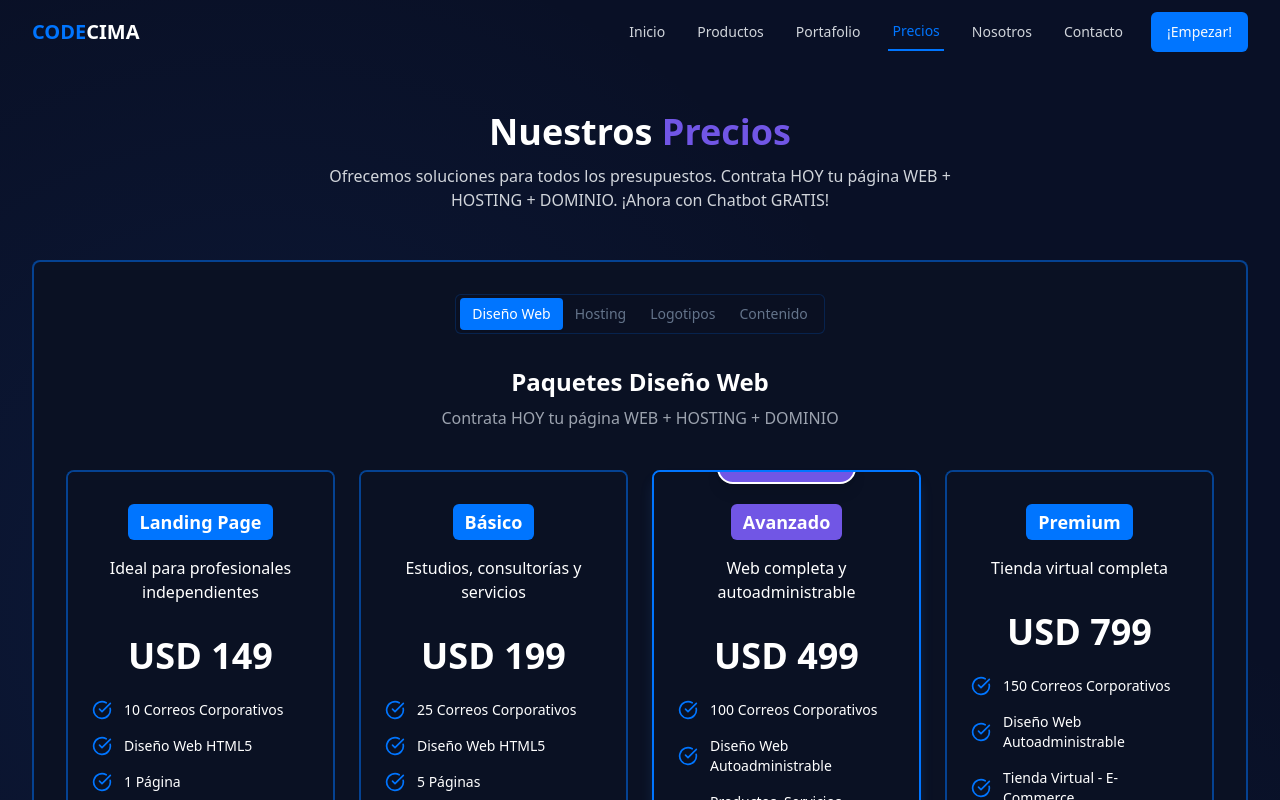
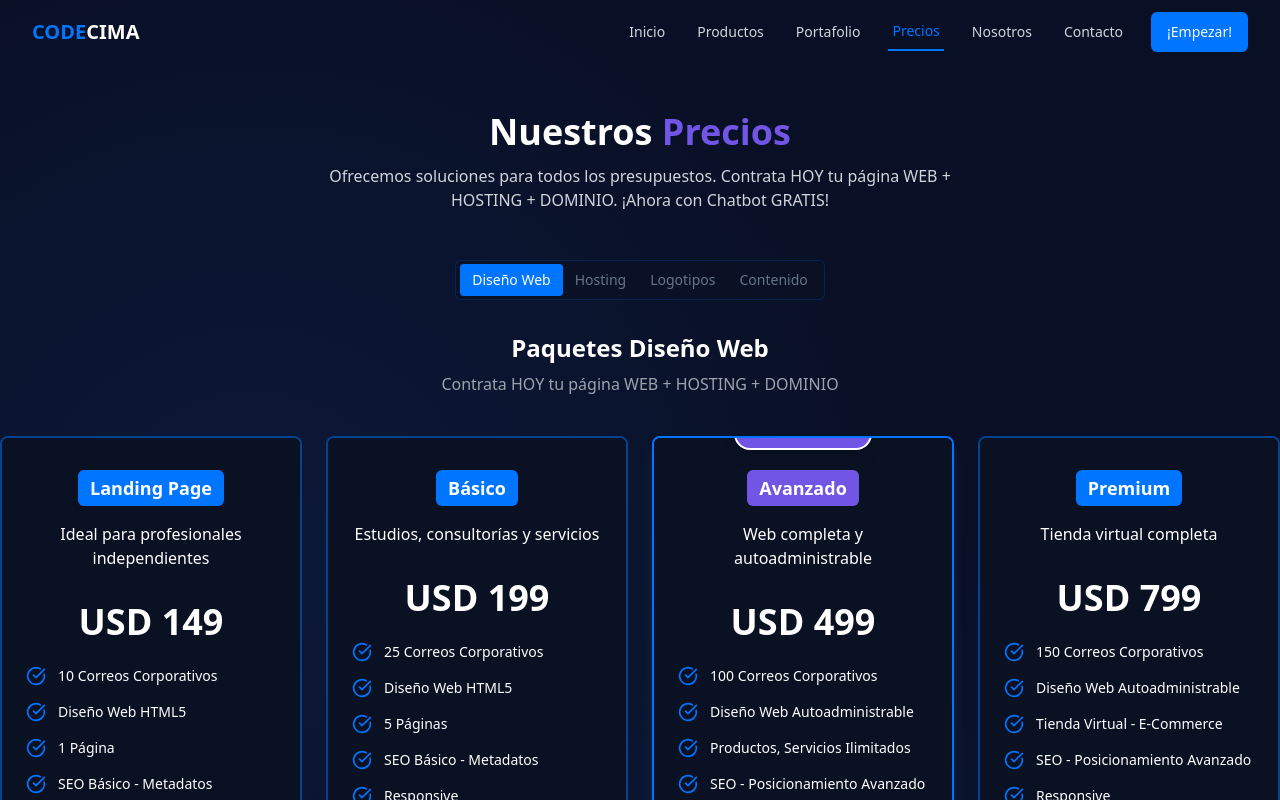
Before and after one commit to erikstiven/codecima-web-scapes, a React (Vite) app: page /precios in a window 1280 px wide. Shown: the top 800 px of the page. Built offline with nearby package versions, Linux system fonts and the light colour scheme.

Commit message:
Remove unnecessary container in Precios
Refactor Precios page to remove the outer container, leaving only the pricing cards.

```diff
--- a/src/components/pricing/PricingTabs.tsx
+++ b/src/components/pricing/PricingTabs.tsx
@@ -44,7 +44,7 @@ const PricingTabs: React.FC<PricingTabsProps> = ({
       defaultValue="diseno-web"
       value={activeTab}
       onValueChange={setActiveTab}
-      className="w-full"
+      className="w-full max-w-7xl mx-auto"
     >
       <div className="flex justify-center mb-8">
         <TabsList className="bg-codecima-darkblue/50 border border-codecima-blue/20 p-1">
--- a/src/pages/Precios.tsx
+++ b/src/pages/Precios.tsx
@@ -17,7 +17,6 @@ const Precios = () => {
   return (
     <Layout>
       <section className="pt-28 pb-16">
-        <div className="max-w-7xl mx-auto px-4 sm:px-6 lg:px-8">
         <motion.div
           className="text-center mb-12"
           initial={{ opacity: 0, y: -20 }}
@@ -33,16 +32,13 @@ const Precios = () => {
           </p>
         </motion.div>
 
-          <div className="bg-codecima-darkblue rounded-lg p-8 border-2 border-codecima-blue/50 mb-8">
         <PricingTabs
           activeTab={activeTab}
           setActiveTab={setActiveTab}
           handlePlanClick={handlePlanClick}
         />
-          </div>
 
         <GuaranteeSection />
-        </div>
       </section>
     </Layout>
   );
```
Lines whose indentation alone changed are shown as unchanged.
